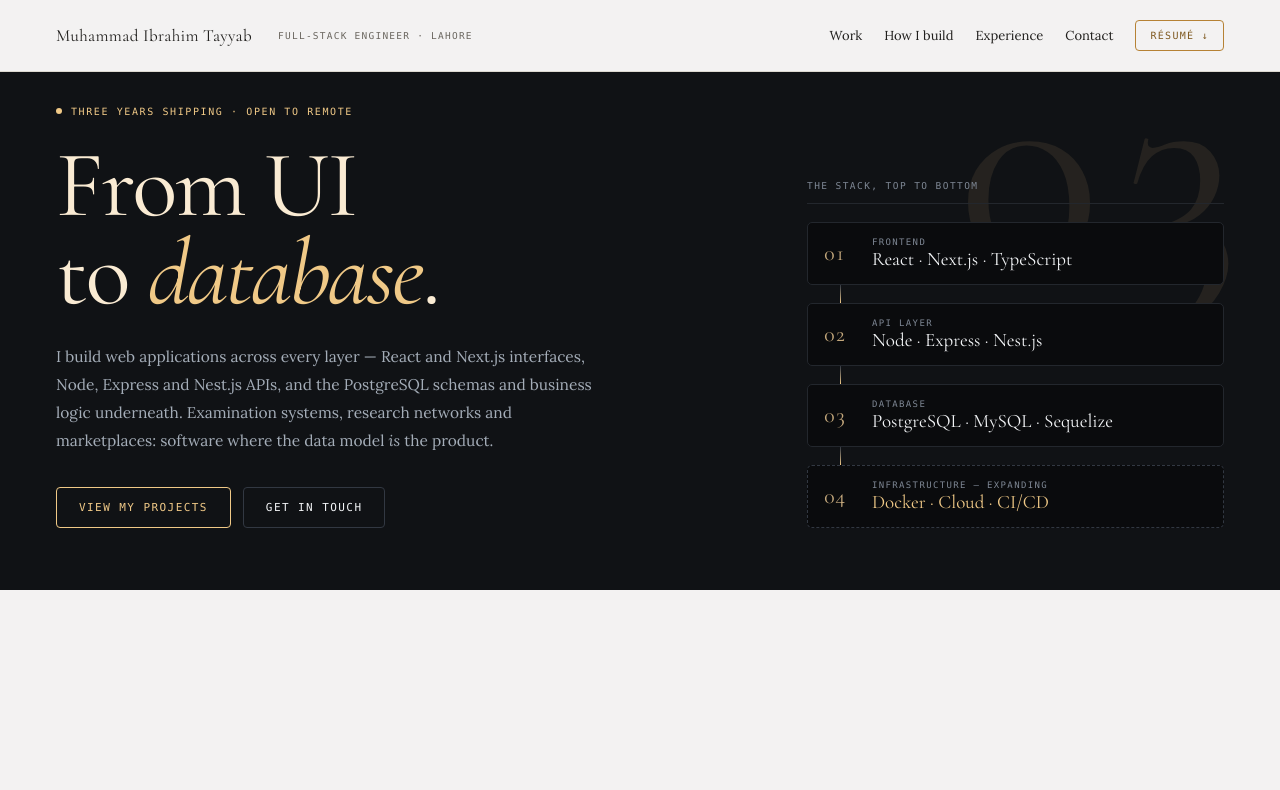
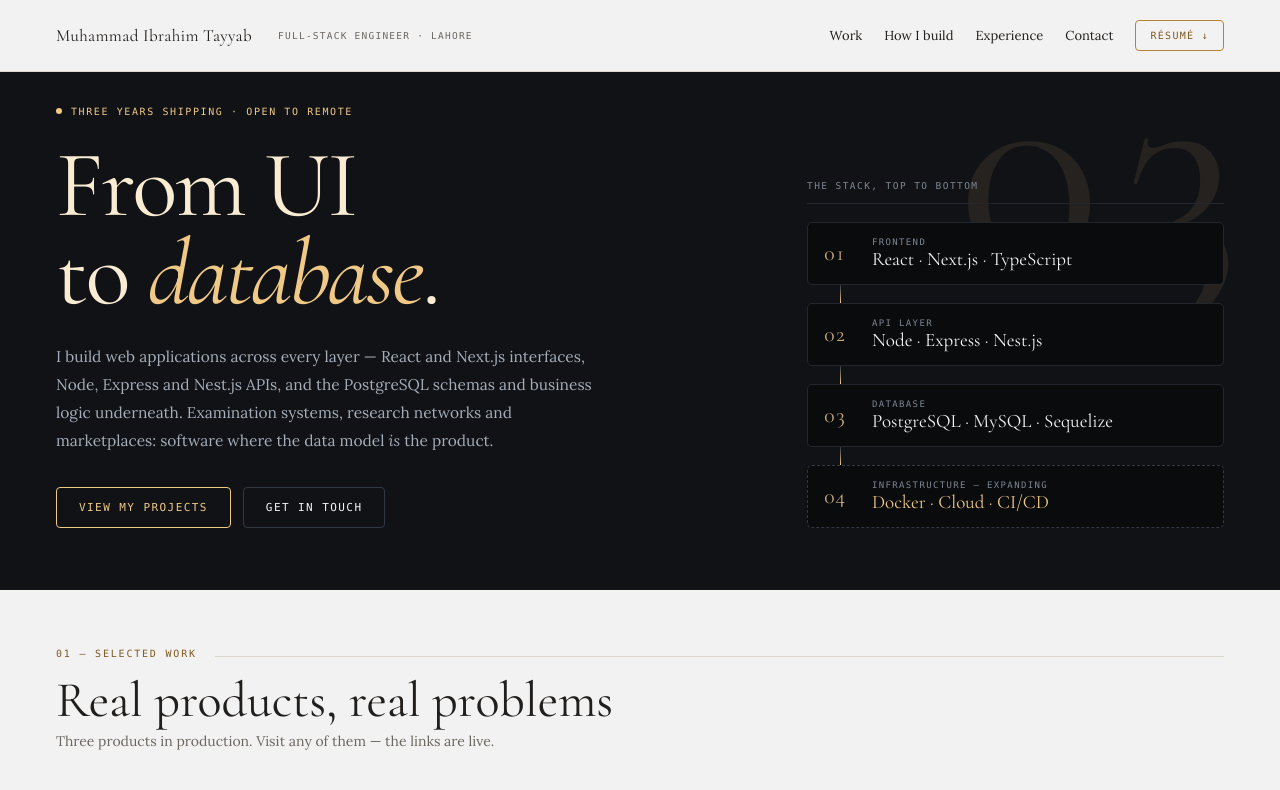
Before and after one commit to mitayyab/portfolio, a Next.js app: page / in a window 1280 px wide. Shown: the top 790 px of the page. Built offline with nearby package versions, Linux system fonts and the light colour scheme.

Commit message:
feat(home): render selected work on the home page

```diff
--- a/src/app/page.tsx
+++ b/src/app/page.tsx
@@ -1,6 +1,7 @@
 import { Hero } from "@/components/hero/Hero";
 import { SiteHeader } from "@/components/layout/SiteHeader";
 import { SkipLink } from "@/components/layout/SkipLink";
+import { SelectedWork } from "@/components/work/SelectedWork";
 
 export default function Home() {
   return (
@@ -9,6 +10,7 @@ export default function Home() {
       <SiteHeader />
       <main id="content" tabIndex={-1}>
         <Hero />
+        <SelectedWork />
       </main>
     </>
   );
```
